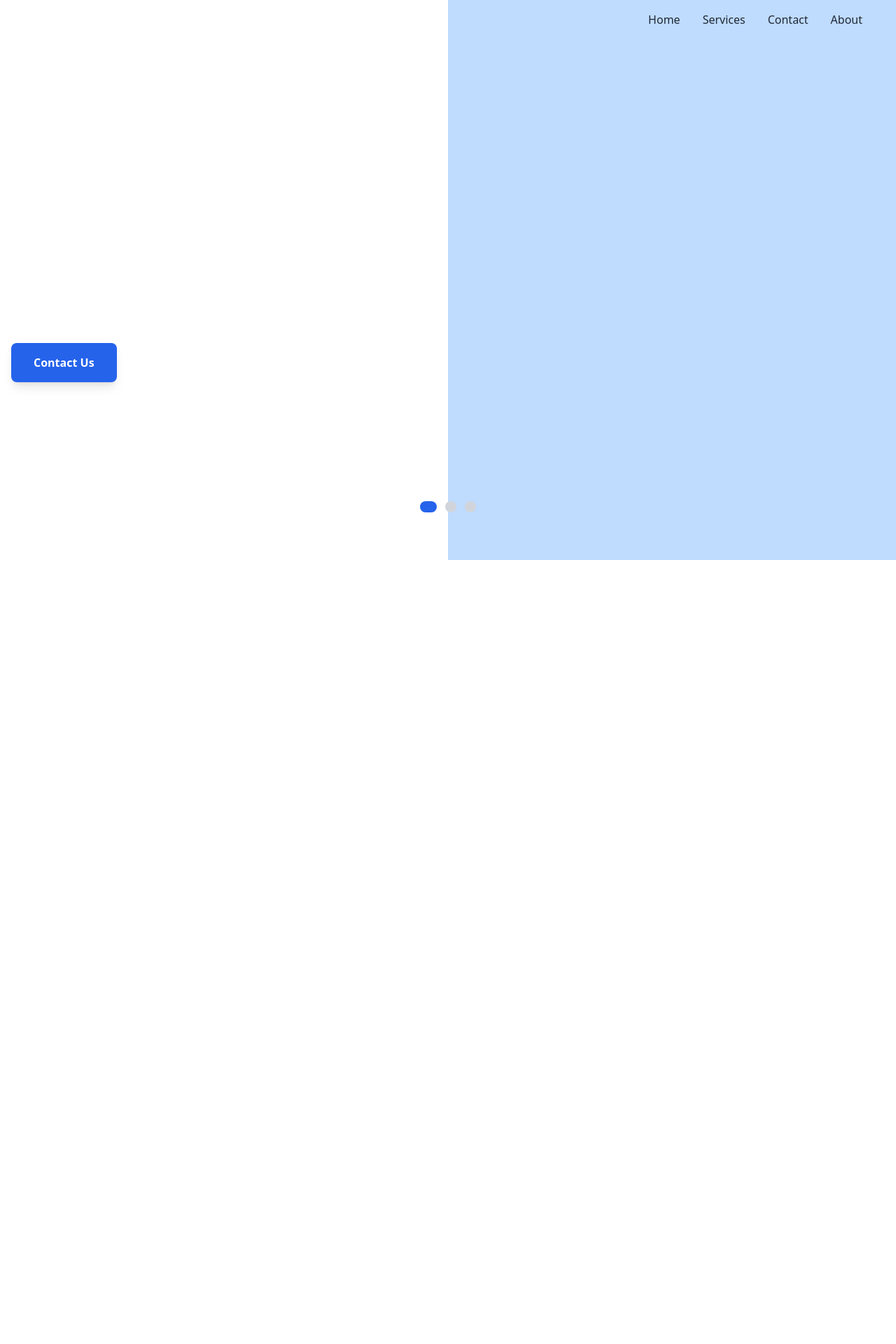
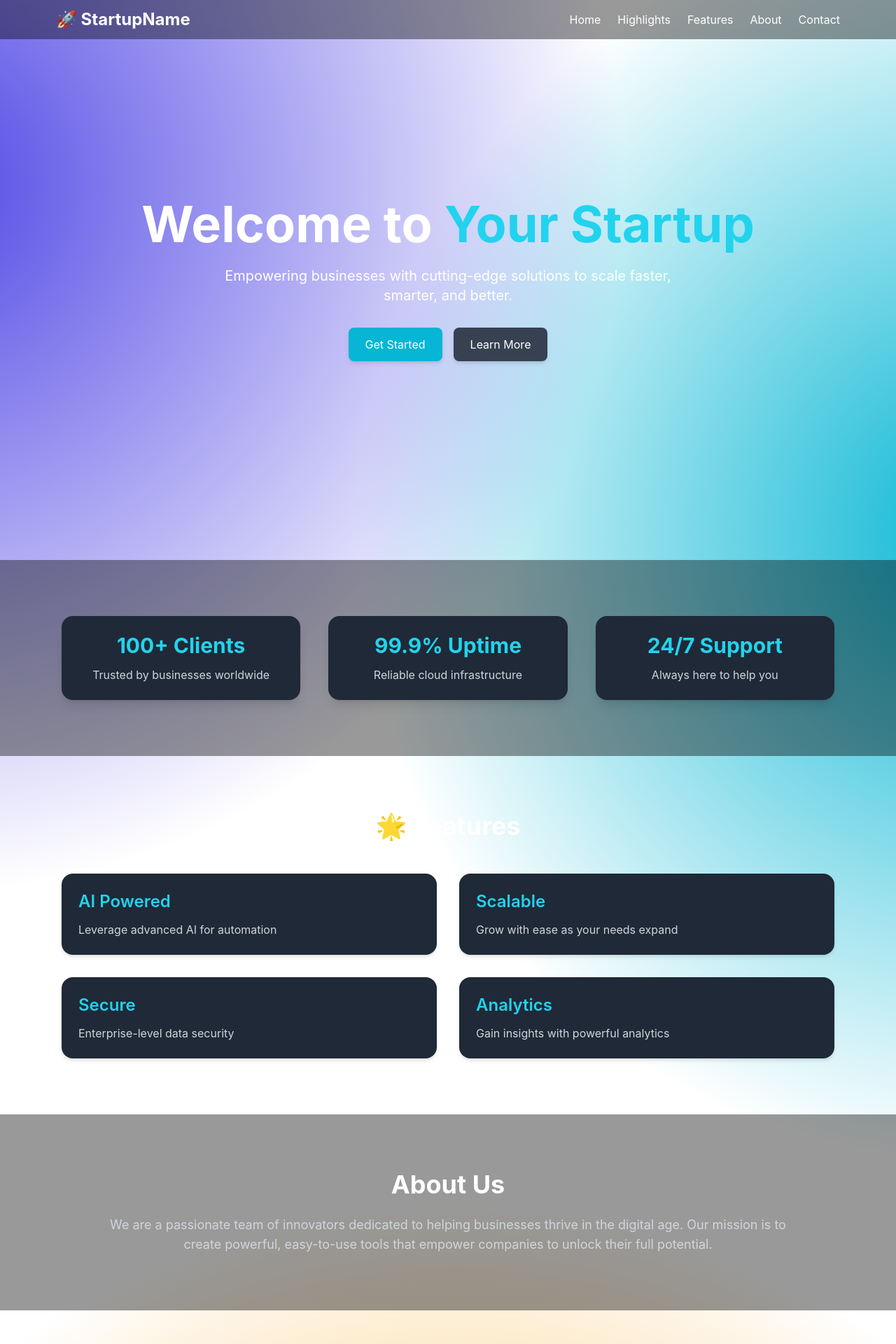
Before and after one commit to Anvaiya-Technologies/Portfolio, a React (Create React App) app in the folder frontend/: page / in a window 1280 px wide. Shown: the top 1920 px of the page at 70% size. Before the commit the page ends 800 px from the top, so only its background shows below. Built offline with nearby package versions, Linux system fonts and the light colour scheme.

Commit message:
Change in HomePage style1 with animated backgrnd

```diff
--- a/frontend/package.json
+++ b/frontend/package.json
@@ -3,6 +3,10 @@
   "version": "0.1.0",
   "private": true,
   "dependencies": {
+    "@fontsource/inter": "^5.2.6",
+    "@tailwindcss/aspect-ratio": "^0.4.2",
+    "@tailwindcss/forms": "^0.5.10",
+    "@tailwindcss/typography": "^0.5.16",
     "@testing-library/dom": "^10.4.1",
     "@testing-library/jest-dom": "^6.6.4",
     "@testing-library/react": "^16.3.0",
--- a/frontend/src/App.js
+++ b/frontend/src/App.js
@@ -1,13 +1,22 @@
-import './App.css';
-import Home from './pages/Home';
+import React from "react";
+import Navbar from "./components/Navbar";
+import Hero from "./components/Hero";
+import Highlights from "./components/Highlights";
+import Features from "./components/Features";
+import About from "./components/About";
+import Contact from "./components/Contact";
 
 function App() {
   return (
-    <div>
-      <Home />
+    <div className="bg-animated text-white">
+      <Navbar />
+      <Hero />
+      <Highlights />
+      <Features />
+      <About />
+      <Contact />
     </div>
   );
 }
 
-
 export default App;
--- /dev/null
+++ b/frontend/src/components/About.js
@@ -0,0 +1,18 @@
+import React from "react";
+
+const About = () => {
+  return (
+    <section id="about" className="py-20 bg-black/40">
+      <div className="max-w-5xl mx-auto px-6 text-center">
+        <h2 className="text-4xl font-bold mb-6">About Us</h2>
+        <p className="text-lg text-gray-300">
+          We are a passionate team of innovators dedicated to helping businesses thrive
+          in the digital age. Our mission is to create powerful, easy-to-use tools that
+          empower companies to unlock their full potential.
+        </p>
+      </div>
+    </section>
+  );
+};
+
+export default About;
--- /dev/null
+++ b/frontend/src/components/Contact.js
@@ -0,0 +1,22 @@
+import React from "react";
+
+const Contact = () => {
+  return (
+    <section id="contact" className="py-20">
+      <div className="max-w-5xl mx-auto px-6 text-center">
+        <h2 className="text-4xl font-bold mb-6">Get in Touch</h2>
+        <p className="text-lg text-gray-300 mb-6">We’d love to hear from you! Drop us a message below.</p>
+        <form className="max-w-lg mx-auto space-y-4">
+          <input type="text" placeholder="Your Name" className="w-full p-3 rounded-lg bg-gray-800 border border-gray-600" />
+          <input type="email" placeholder="Your Email" className="w-full p-3 rounded-lg bg-gray-800 border border-gray-600" />
+          <textarea placeholder="Your Message" rows="5" className="w-full p-3 rounded-lg bg-gray-800 border border-gray-600"></textarea>
+          <button className="bg-cyan-500 px-6 py-3 rounded-lg shadow-md hover:bg-cyan-600 transition">
+            Send Message
+          </button>
+        </form>
+      </div>
+    </section>
+  );
+};
+
+export default Contact;
--- /dev/null
+++ b/frontend/src/components/Features.js
@@ -0,0 +1,28 @@
+import React from "react";
+
+const features = [
+  { title: "AI Powered", desc: "Leverage advanced AI for automation" },
+  { title: "Scalable", desc: "Grow with ease as your needs expand" },
+  { title: "Secure", desc: "Enterprise-level data security" },
+  { title: "Analytics", desc: "Gain insights with powerful analytics" },
+];
+
+const Features = () => {
+  return (
+    <section id="features" className="py-20">
+      <div className="max-w-6xl mx-auto px-6">
+        <h2 className="text-4xl font-bold text-center mb-12">🌟 Features</h2>
+        <div className="grid md:grid-cols-2 gap-8">
+          {features.map((feature, idx) => (
+            <div key={idx} className="p-6 bg-gray-800 rounded-xl shadow-md hover:bg-gray-700 transition">
+              <h3 className="text-2xl font-semibold text-cyan-400">{feature.title}</h3>
+              <p className="mt-3 text-gray-300">{feature.desc}</p>
+            </div>
+          ))}
+        </div>
+      </div>
+    </section>
+  );
+};
+
+export default Features;
--- /dev/null
+++ b/frontend/src/components/Hero.js
@@ -0,0 +1,24 @@
+import React from "react";
+
+const Hero = () => {
+  return (
+    <section id="hero" className="min-h-screen flex flex-col justify-center items-center text-center px-6">
+      <h1 className="text-5xl md:text-7xl font-bold mb-6">
+        Welcome to <span className="text-cyan-400">Your Startup</span>
+      </h1>
+      <p className="text-lg md:text-xl max-w-2xl">
+        Empowering businesses with cutting-edge solutions to scale faster, smarter, and better.
+      </p>
+      <div className="mt-8 flex space-x-4">
+        <a href="#features" className="bg-cyan-500 px-6 py-3 rounded-lg shadow-md hover:bg-cyan-600 transition">
+          Get Started
+        </a>
+        <a href="#about" className="bg-gray-700 px-6 py-3 rounded-lg shadow-md hover:bg-gray-600 transition">
+          Learn More
+        </a>
+      </div>
+    </section>
+  );
+};
+
+export default Hero;
--- /dev/null
+++ b/frontend/src/components/Highlights.js
@@ -0,0 +1,24 @@
+import React from "react";
+
+const highlights = [
+  { title: "100+ Clients", desc: "Trusted by businesses worldwide" },
+  { title: "99.9% Uptime", desc: "Reliable cloud infrastructure" },
+  { title: "24/7 Support", desc: "Always here to help you" },
+];
+
+const Highlights = () => {
+  return (
+    <section id="highlights" className="py-20 bg-black/40">
+      <div className="max-w-6xl mx-auto px-6 grid md:grid-cols-3 gap-10 text-center">
+        {highlights.map((item, idx) => (
+          <div key={idx} className="p-6 bg-gray-800 rounded-xl shadow-lg hover:scale-105 transition">
+            <h2 className="text-3xl font-bold text-cyan-400">{item.title}</h2>
+            <p className="mt-3 text-gray-300">{item.desc}</p>
+          </div>
+        ))}
+      </div>
+    </section>
+  );
+};
+
+export default Highlights;
--- a/frontend/src/components/Navbar.js
+++ b/frontend/src/components/Navbar.js
@@ -1,16 +1,20 @@
 import React from "react";
 
 const Navbar = () => {
-    return (
-        <nav className="fixed w-full bg-transparent z-10">
-            <ul className="flex justify-end space-x-8 p-4 mr-8">
-                <li className="text-gray-800 hover:text-blue-600 cursor-pointer font-medium">Home</li>
-                <li className="text-gray-800 hover:text-blue-600 cursor-pointer font-medium">Services</li>
-                <li className="text-gray-800 hover:text-blue-600 cursor-pointer font-medium">Contact</li>
-                <li className="text-gray-800 hover:text-blue-600 cursor-pointer font-medium">About</li>
-            </ul>
-        </nav>
-    )
-}
+  return (
+    <nav className="fixed top-0 w-full bg-black/40 backdrop-blur-md z-50">
+      <div className="max-w-6xl mx-auto px-4 py-3 flex justify-between items-center">
+        <h1 className="text-2xl font-bold">🚀 StartupName</h1>
+        <ul className="flex space-x-6">
+          <li><a href="#hero" className="hover:text-cyan-400">Home</a></li>
+          <li><a href="#highlights" className="hover:text-cyan-400">Highlights</a></li>
+          <li><a href="#features" className="hover:text-cyan-400">Features</a></li>
+          <li><a href="#about" className="hover:text-cyan-400">About</a></li>
+          <li><a href="#contact" className="hover:text-cyan-400">Contact</a></li>
+        </ul>
+      </div>
+    </nav>
+  );
+};
 
 export default Navbar;
--- a/frontend/src/index.css
+++ b/frontend/src/index.css
@@ -1,3 +1,17 @@
 @tailwind base;
 @tailwind components;
 @tailwind utilities;
+
+/* Custom background animation */
+.bg-animated {
+  background: radial-gradient(circle at 20% 30%, #4f46e5, transparent 25%),
+              radial-gradient(circle at 80% 40%, #06b6d4, transparent 25%),
+              radial-gradient(circle at 50% 80%, #f59e0b, transparent 25%);
+  background-size: 200% 200%;
+  animation: moveBackground 12s ease-in-out infinite alternate;
+}
+
+@keyframes moveBackground {
+  0% { background-position: 0% 0%; }
+  100% { background-position: 100% 100%; }
+}
--- a/frontend/src/pages/Home.js
+++ b/frontend/src/pages/Home.js
@@ -1,111 +1,120 @@
 import React, { useEffect, useState } from "react";
 import Navbar from "../components/Navbar";
-import heroimage1 from './assets/img/herosection1.png';
-import heroimage2 from './assets/img/herosection2.png';
-import heroimage3 from './assets/img/herosection3.png';
+import heroimage1 from "./assets/img/herosection1.png";
+import heroimage2 from "./assets/img/herosection2.png";
+import heroimage3 from "./assets/img/herosection3.png";
 
-const Home = () => {
-  const heroSlogan = [
+const heroSlides = [
   {
-      headline: "Your Vision. Our Code. Unlimited Possibilities",
-      subtitle: "From sleek design to powerful features, we bring your ideas to life.",
+    headline: "One Unified Technology Experience",
+    subtitle: "Empowering your digital transformation journey.",
     img: heroimage1,
   },
   {
-      headline: "Stand Out. Get Noticed. Win Customers.",
-      subtitle: "We craft user-friendly, high-performance websites and apps that make an impact.",
+    headline: "Your Vision. Our Code. Unlimited Possibilities",
+    subtitle: "From sleek design to powerful solutions, we bring your ideas to life.",
     img: heroimage2,
   },
   {
-      headline: "We Build Websites & Apps That Grow Your Business",
-      subtitle: "Custom digital solutions designed to attract customers and boost your revenue.",
+    headline: "Building Websites & Apps That Grow Your Business",
+    subtitle: "Custom digital solutions designed to attract customers and boost revenue.",
     img: heroimage3,
   },
 ];
 
-  const [currentIndex, setCurrentIndex] = useState(0);
+const Home = () => {
+  const [index, setIndex] = useState(0);
   const [fade, setFade] = useState(false);
 
   useEffect(() => {
     const interval = setInterval(() => {
       setFade(true);
       setTimeout(() => {
-        setCurrentIndex((prevIndex) =>
-          prevIndex === heroSlogan.length - 1 ? 0 : prevIndex + 1
-        );
+        setIndex((i) => (i + 1) % heroSlides.length);
         setFade(false);
       }, 500);
-    }, 5000);
-
+    }, 6000);
     return () => clearInterval(interval);
-  }, [heroSlogan.length]);
+  }, []);
 
   return (
     <div className="relative min-h-screen flex flex-col">
-      {/* Background layer on right side */}
-      <div className="absolute right-0 top-0 h-full w-1/2 bg-blue-200 -z-10" />
-
+      <div className="absolute right-0 top-0 h-full w-1/2 bg-brand-light -z-10" />
       <Navbar />
 
-      <div className="flex-grow flex items-center">
-        <div className="container mx-auto px-4 py-8">
-          <div className="flex flex-col lg:flex-row gap-12 items-center">
-            {/* Left content */}
+      {/* Hero Section */}
+      <main className="flex-grow flex items-center">
+        <div className="container mx-auto px-6 flex flex-col lg:flex-row gap-12 items-center">
+          {/* Left Content */}
           <div className="w-full lg:w-1/2 space-y-8">
             <div
-                className={`space-y-6 transition-all duration-500 ${
-                  fade ? "opacity-0 translate-y-4" : "opacity-100 translate-y-0"
+              className={`space-y-6 transition-opacity duration-500 ${
+                fade ? "opacity-0" : "opacity-100"
               }`}
             >
-                <h1 className="text-4xl md:text-5xl lg:text-6xl font-bold text-gray-800 leading-tight">
-                  {heroSlogan[currentIndex].headline}
+              <h1 className="text-5xl font-bold text-brand-dark">
+                {heroSlides[index].headline}
               </h1>
-                <p className="text-xl md:text-2xl text-gray-600 leading-relaxed">
-                  {heroSlogan[currentIndex].subtitle}
+              <p className="text-xl text-gray-600">
+                {heroSlides[index].subtitle}
               </p>
             </div>
-              <button className="bg-blue-600 hover:bg-blue-700 text-white font-semibold py-4 px-8 rounded-lg transition-all duration-300 transform hover:scale-105 shadow-lg hover:shadow-xl">
-                Contact Us
-              </button>
+            <div className="flex gap-4">
+              <button className="btn-primary">Contact Us</button>
+              <button className="btn-secondary">Our Services</button>
             </div>
 
-            {/* Right image */}
-            <div className="w-full lg:w-1/2">
-              {/* <div className="relative overflow-hidden rounded-2xl shadow-2xl"> */}
-                <img
-                  src={heroSlogan[currentIndex].img}
-                  alt=""
-                  className={`w-full h-auto transition-all duration-500 ${
-                    fade ? "opacity-0 scale-95" : "opacity-100 scale-100"
-                  }`}
-                />
-              {/* </div> */}
+            {/* Company Metrics */}
+            <div className="mt-8 flex gap-8 text-gray-800">
+              <div className="shadow-card rounded-xl p-4 bg-white text-center">
+                <h3 className="text-2xl font-bold text-brand-blue">25+</h3>
+                <p className="text-sm">Years Experience</p>
+              </div>
+              <div className="shadow-card rounded-xl p-4 bg-white text-center">
+                <h3 className="text-2xl font-bold text-brand-blue">2500+</h3>
+                <p className="text-sm">Happy Clients</p>
+              </div>
+              <div className="shadow-card rounded-xl p-4 bg-white text-center">
+                <h3 className="text-2xl font-bold text-brand-blue">12+</h3>
+                <p className="text-sm">Offices</p>
+              </div>
             </div>
           </div>
 
-          {/* Dots navigation */}
-          <div className="flex justify-center gap-3 mt-12">
-            {heroSlogan.map((_, index) => (
+          {/* Right Image */}
+          <div className="w-full lg:w-1/2">
+            <img
+              src={heroSlides[index].img}
+              alt="Technology solutions"
+              className={`w-full rounded-2xl shadow-2xl transition-transform duration-500 ${
+                fade ? "scale-95 opacity-0" : "scale-100 opacity-100"
+              }`}
+            />
+          </div>
+        </div>
+      </main>
+
+      {/* Navigation dots */}
+      <div className="flex justify-center gap-3 mt-8 mb-12">
+        {heroSlides.map((_, i) => (
           <button
-                key={index}
+            key={i}
             onClick={() => {
               setFade(true);
               setTimeout(() => {
-                    setCurrentIndex(index);
+                setIndex(i);
                 setFade(false);
               }, 500);
             }}
             className={`w-4 h-4 rounded-full transition-all duration-300 ${
-                  currentIndex === index
-                    ? "bg-blue-600 w-6"
+              index === i
+                ? "bg-brand-blue w-6"
                 : "bg-gray-300 hover:bg-gray-400"
             }`}
           />
         ))}
       </div>
     </div>
-      </div>
-    </div>
   );
 };
 
--- a/frontend/tailwind.config.js
+++ b/frontend/tailwind.config.js
@@ -4,7 +4,29 @@ module.exports = {
     "./src/**/*.{js,jsx,ts,tsx}",
   ],
   theme: {
-    extend: {},
+    extend: {
+      colors: {
+        brand: {
+          blue: "#0056A1",
+          light: "#E6F2FA",
+          dark: "#002E5D",
+        },
+      },
+      fontFamily: {
+        sans: ["Inter", "ui-sans-serif", "system-ui"],
+      },
+      boxShadow: {
+        card: "0 4px 14px rgba(0, 0, 0, 0.1)",
+      },
+      borderRadius: {
+        xl: "1rem",
+        "2xl": "1.5rem",
+      },
+    },
   },
-  plugins: [],
-}
+  plugins: [
+    require("@tailwindcss/typography"),
+    require("@tailwindcss/forms"),
+    require("@tailwindcss/aspect-ratio"),
+  ],
+};
```
Also changed, not shown: frontend/src/components/AnimatedBackground.js (added, +78 -0 lines), 1 other file (tests, documents, lock files or other folders). Lines whose indentation alone changed are shown as unchanged.
